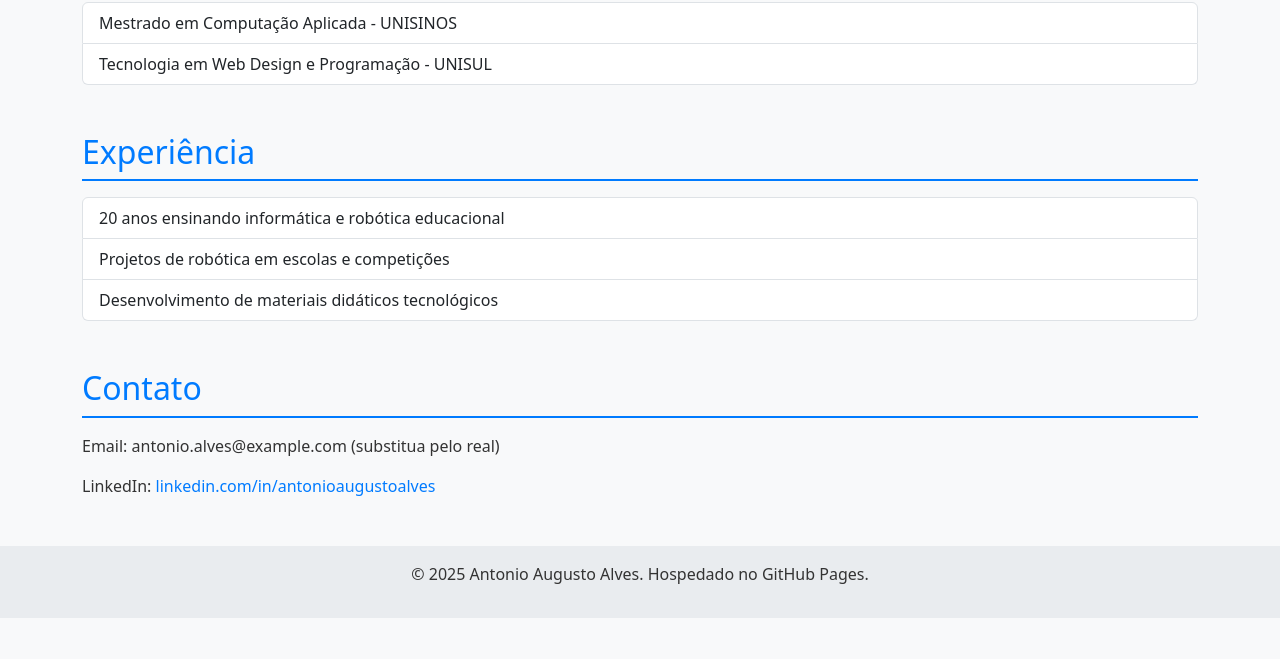
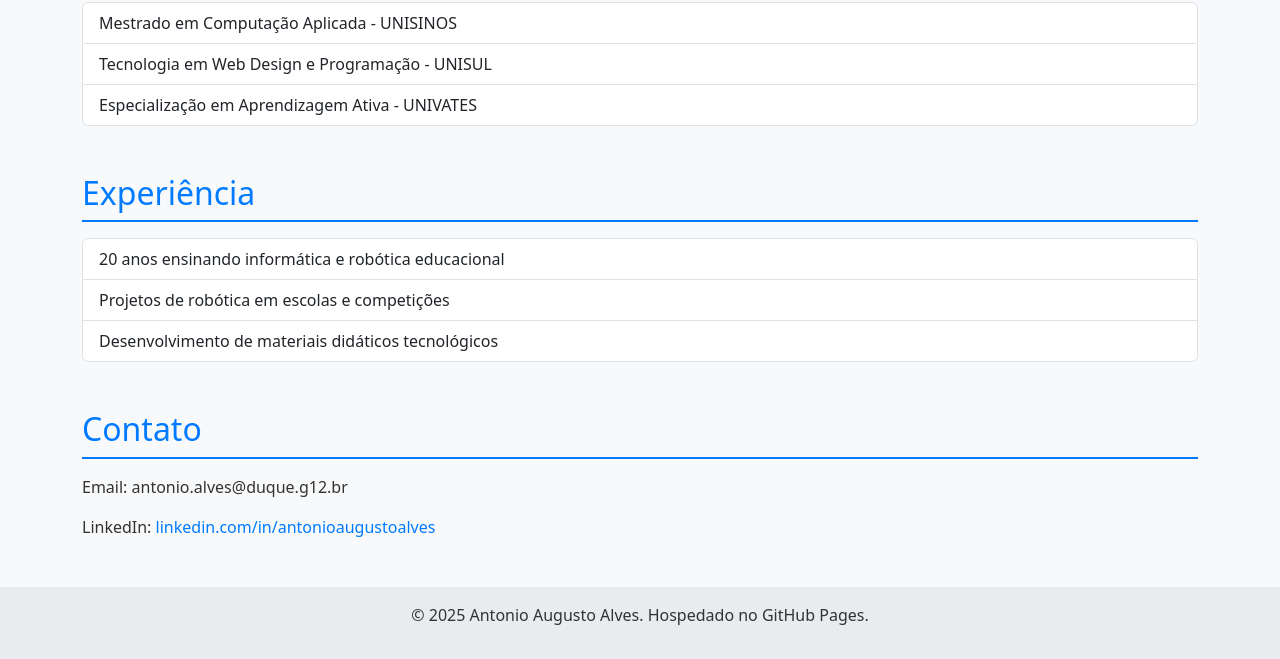
Before and after one commit to AntonioAlves2022/AntonioAlves2022.github.io, a plain HTML site: page index.html in a window 1280 px wide. Shown: the part 584-1243 px from the top of the page. Before the commit the page ends 1202 px from the top, so only its background shows below. Drawn offline with nearby package versions, Linux system fonts and the light colour scheme.

Commit message:
Edição de algumas informações

```diff
--- a/index.html
+++ b/index.html
@@ -80,6 +80,7 @@
             <ul class="list-group">
                 <li class="list-group-item">Mestrado em Computação Aplicada - UNISINOS</li>
                 <li class="list-group-item">Tecnologia em Web Design e Programação - UNISUL</li>
+                <li class="list-group-item">Especialização em Aprendizagem Ativa - UNIVATES</li>
             </ul>
         </section>
 
@@ -96,8 +97,8 @@
         <!-- Contato -->
         <section class="contato mb-5">
             <h2 class="section-title mb-3">Contato</h2>
-            <p>Email: antonio.alves@example.com (substitua pelo real)</p>
-            <p>LinkedIn: <a href="https://linkedin.com/in/antonioaugustoalves" target="_blank">linkedin.com/in/antonioaugustoalves</a></p>
+            <p>Email: antonio.alves@duque.g12.br</p>
+            <p>LinkedIn: <a href="https://www.linkedin.com/in/antonio-augusto-alves-5b4310a7/" target="_blank">linkedin.com/in/antonioaugustoalves</a></p>
         </section>
     </main>
 
```
